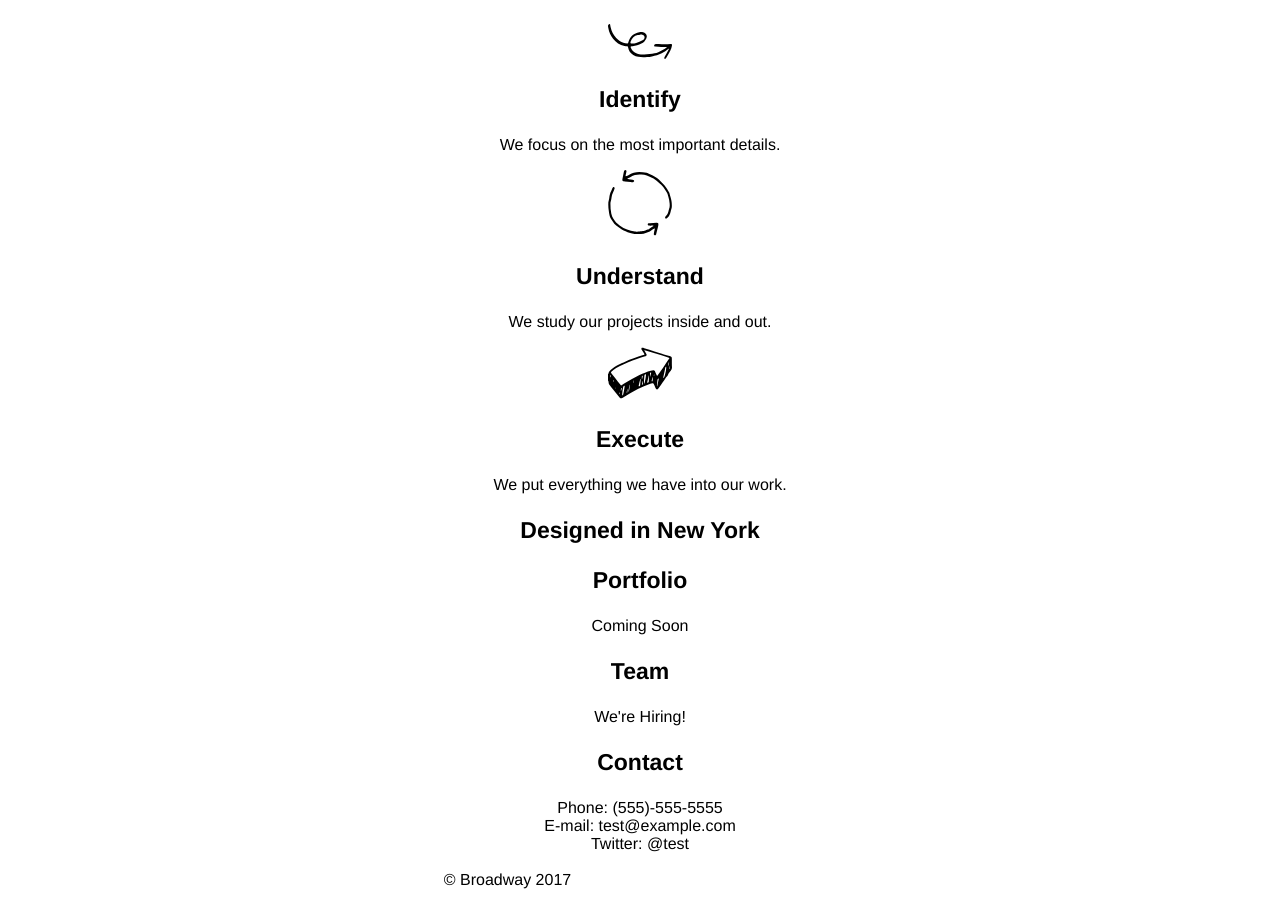
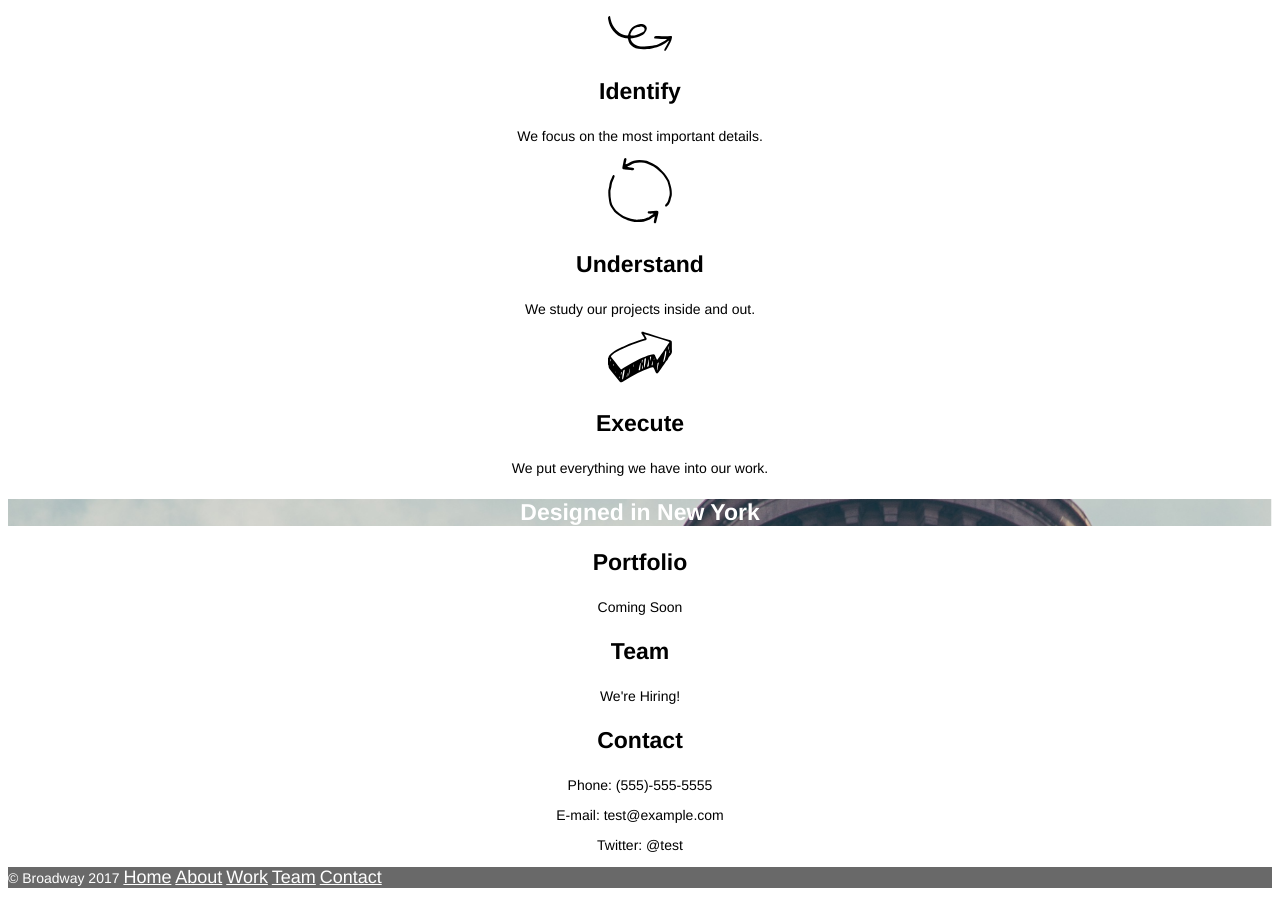
Before and after one commit to dennisbenson/broadway-design, a plain HTML site: page index.html in a window 1280 px wide. Shown: the part 409-1315 px from the top of the page. Drawn offline with Linux system fonts and the light colour scheme.

Commit message:
Finsihed CSS and made some minor edits to index. Project Complete.

```diff
--- a/index.html
+++ b/index.html
@@ -61,10 +61,10 @@
 
     <div class"content" id="contact">
       <h3>Contact</h3>
-      <p>
-        Phone: (555)-555-5555<br />
-        E-mail: test@example.com<br />
-        Twitter: @test<br />
+
+      <p>Phone: (555)-555-5555</p>
+      <p>E-mail: test@example.com</p>
+      <p>Twitter: @test</p>
       </p>
     </div>
 
--- a/resources/css/style.css
+++ b/resources/css/style.css
@@ -23,11 +23,33 @@
   font-size: 23px;
 }
 
+p {
+  font-size: 14px;
+}
+
 .header {
   background-image: url('../images/the-flatiron-building.png');
+  background-size: cover;
+
 }
 
 .btn-nav {
   font-size: 18px;
   color: white;
 }
+
+.sub-header {
+    background-image: url('../images/the-flatiron-building.png');
+    background-size: cover;
+}
+
+.sub-header h3 {
+  color: white;
+}
+
+.footer {
+  background-color: dimgray;
+  color: white;
+  font-size: 11px;
+  text-align: left;
+}
```
